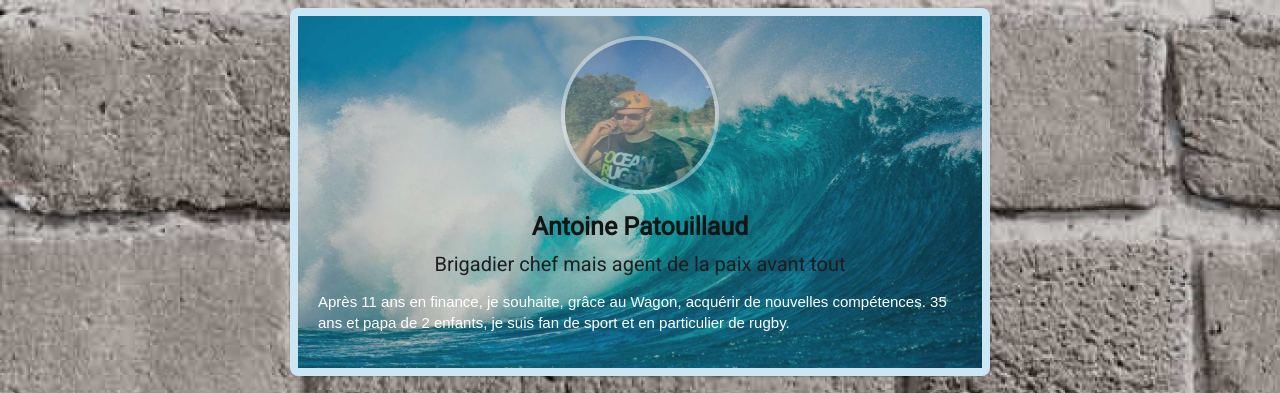
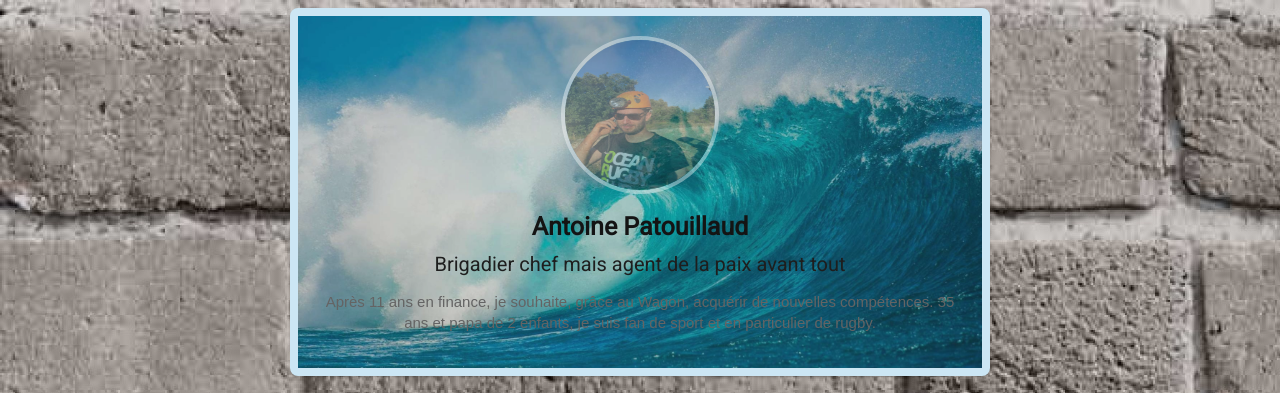
Before and after one commit to apatouillaud/profile, a plain HTML site: page index.html in a window 1280 px wide. Shown: the top 393 px of the page. Drawn offline with Linux system fonts and the light colour scheme.

Commit message:
make my profile prettier

```diff
--- a/index.html
+++ b/index.html
@@ -13,7 +13,7 @@
       <img src="images/Me.png" alt="ma photo" id="img-profile" class="image-circle">
       <h1>Antoine Patouillaud</h1>
       <h2>Brigadier chef mais agent de la paix avant tout</h2>
-      <p class="text-left color-white">Après 11 ans en finance, je souhaite, grâce au Wagon, acquérir de nouvelles compétences. 35 ans et papa de 2 enfants, je suis fan de sport et en particulier de rugby.</p>
+      <p>Après 11 ans en finance, je souhaite, grâce au Wagon, acquérir de nouvelles compétences. 35 ans et papa de 2 enfants, je suis fan de sport et en particulier de rugby.</p>
     </div>
     <div class="card text-center background-blue">
       <ul>
```
